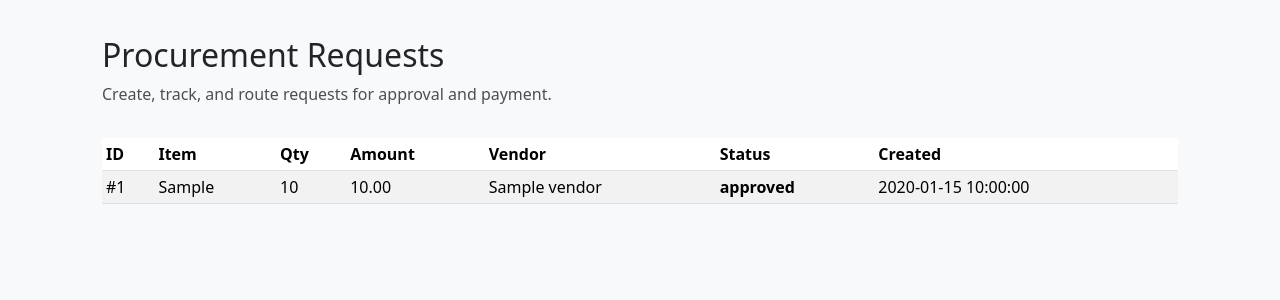
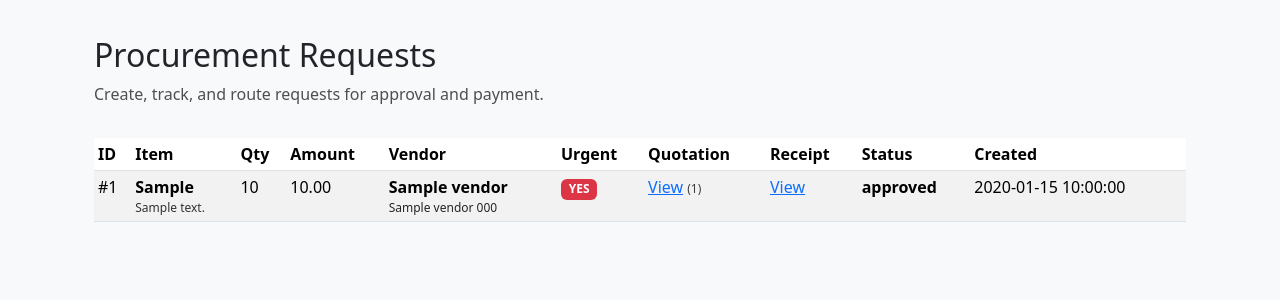
Before and after one commit to abraham-ofolu/queensmeal_procurement, a Flask app: page /procurement/ in a window 1280 px wide. Shown: the part 56-356 px from the top of the page. Run offline with Flask 3, Linux system fonts and the light colour scheme; a user stored in the database is signed in; tables that the repository leaves empty hold one stand-in row (values such as "Sample post").

Commit message:
Fix procurement request submit + restore quotation/receipt visibility

```diff
--- a/app/routes/procurement.py
+++ b/app/routes/procurement.py
@@ -1,4 +1,5 @@
 from datetime import datetime
+from decimal import Decimal, InvalidOperation
 
 from flask import Blueprint, render_template, request, redirect, url_for, flash
 from flask_login import login_required, current_user
@@ -7,8 +8,9 @@ from app.extensions import db
 from app.models.procurement_request import ProcurementRequest
 from app.models.procurement_quotation import ProcurementQuotation
 from app.models.vendor import Vendor
+from app.models.payment import Payment
 
-# Optional Cloudinary upload
+# Optional: Cloudinary upload (won't break app if Cloudinary isn't installed)
 try:
     import cloudinary.uploader
     CLOUDINARY_OK = True
@@ -18,11 +20,11 @@ except Exception:
 procurement_bp = Blueprint("procurement", __name__, url_prefix="/procurement")
 
 
-def _role():
+def _role() -> str:
     return (getattr(current_user, "role", "") or "").lower()
 
 
-def _require_role(*roles):
+def _require_role(*roles) -> bool:
     if _role() not in [r.lower() for r in roles]:
         flash("You are not allowed to access that page.", "danger")
         return False
@@ -32,71 +34,119 @@ def _require_role(*roles):
 @procurement_bp.route("/")
 @login_required
 def index():
-    requests_qs = ProcurementRequest.query.order_by(
-        ProcurementRequest.created_at.desc()
-    ).all()
+    requests_qs = (
+        ProcurementRequest.query
+        .order_by(ProcurementRequest.created_at.desc())
+        .all()
+    )
+
+    # For receipt links, we’ll show latest payment receipt if available
+    # (No heavy joins — just simple relationship access in template)
     return render_template("procurement/index.html", requests=requests_qs)
 
 
 @procurement_bp.route("/create", methods=["GET", "POST"])
 @login_required
 def create():
-    # 🔒 ONLY PROCUREMENT CAN CREATE
+    # Only procurement should create requests
     if not _require_role("procurement"):
         return redirect(url_for("procurement.index"))
 
-    if request.method == "POST":
+    vendors = Vendor.query.order_by(Vendor.name.asc()).all()
+
+    if request.method == "GET":
+        return render_template("procurement/create.html", vendors=vendors)
+
+    # POST — DO NOT allow hard crash: always handle errors
+    try:
         item = (request.form.get("item") or "").strip()
         description = (request.form.get("description") or "").strip() or None
-        quantity = request.form.get("quantity")
-        amount = request.form.get("amount")
-        vendor_id = request.form.get("vendor_id")
-        is_urgent = request.form.get("is_urgent") == "on"
 
-        if not item or not quantity or not amount or not vendor_id:
+        qty_raw = (request.form.get("quantity") or "").strip()
+        amount_raw = (request.form.get("amount") or "").strip()
+        vendor_id_raw = (request.form.get("vendor_id") or "").strip()
+
+        is_urgent = True if request.form.get("is_urgent") == "on" else False
+
+        quotation_file = request.files.get("quotation")  # optional
+
+        if not item or not qty_raw or not amount_raw or not vendor_id_raw:
             flash("Item, Quantity, Amount, and Vendor are required.", "danger")
-            return redirect(url_for("procurement.create"))
+            return render_template("procurement/create.html", vendors=vendors)
 
+        try:
+            quantity = int(qty_raw)
+            if quantity <= 0:
+                raise ValueError()
+        except Exception:
+            flash("Quantity must be a valid number greater than 0.", "danger")
+            return render_template("procurement/create.html", vendors=vendors)
+
+        try:
+            # store as Decimal to match Numeric columns
+            amount = Decimal(amount_raw)
+            if amount <= 0:
+                raise InvalidOperation()
+        except Exception:
+            flash("Amount must be a valid number greater than 0.", "danger")
+            return render_template("procurement/create.html", vendors=vendors)
+
+        try:
+            vendor_id = int(vendor_id_raw)
+        except Exception:
+            flash("Please select a valid vendor.", "danger")
+            return render_template("procurement/create.html", vendors=vendors)
+
+        vendor = Vendor.query.get(vendor_id)
+        if not vendor:
+            flash("Selected vendor not found.", "danger")
+            return render_template("procurement/create.html", vendors=vendors)
+
+        # Create the request first
         new_request = ProcurementRequest(
             item=item,
-            description=description,  # ✅ restored
-            quantity=int(quantity),
-            amount=float(amount),
-            vendor_id=int(vendor_id),
+            description=description,
+            quantity=quantity,
+            amount=amount,
+            vendor_id=vendor_id,
             is_urgent=is_urgent,
             status="pending",
-            created_at=datetime.utcnow()
+            created_at=datetime.utcnow(),
         )
+        db.session.add(new_request)
+        db.session.flush()  # get new_request.id without final commit
 
-        db.session.add(new_request)
-        db.session.flush()  # ensure ID exists
-
-        # 📎 Handle quotation upload
-        quotation_file = request.files.get("quotation")
-
+        # Optional quotation upload -> save ProcurementQuotation(file_path=secure_url)
         if quotation_file and quotation_file.filename:
             if not CLOUDINARY_OK:
-                flash("Quotation upload unavailable (Cloudinary not configured).", "warning")
+                # Save request anyway, just warn
+                flash("Request saved, but quotation upload is not available (Cloudinary not configured).", "warning")
             else:
                 try:
-                    upload = cloudinary.uploader.upload(
+                    res = cloudinary.uploader.upload(
                         quotation_file,
                         resource_type="auto",
-                        folder="queensmeal/procurement/quotations"
+                        folder="queensmeal/procurement/quotations",
                     )
-                    quotation = ProcurementQuotation(
-                        procurement_request_id=new_request.id,
-                        file_path=upload["secure_url"]
-                    )
-                    db.session.add(quotation)
+                    quotation_url = res.get("secure_url")
+                    if quotation_url:
+                        q = ProcurementQuotation(
+                            procurement_request_id=new_request.id,
+                            file_path=quotation_url,
+                            created_at=datetime.utcnow(),
+                        )
+                        db.session.add(q)
+                    else:
+                        flash("Request saved, but quotation upload returned no URL.", "warning")
                 except Exception as e:
-                    db.session.rollback()
-                    flash(f"Quotation upload failed: {e}", "danger")
-                    return redirect(url_for("procurement.create"))
+                    # Save request anyway, just warn
+                    flash(f"Request saved, but could not save quotation: {e}", "warning")
 
         db.session.commit()
         flash("Request submitted successfully.", "success")
         return redirect(url_for("procurement.index"))
 
-    vendors = Vendor.query.order_by(Vendor.name.asc()).all()
-    return render_template("procurement/create.html", vendors=vendors)
+    except Exception as e:
+        db.session.rollback()
+        flash(f"Could not save request: {e}", "danger")
+        return render_template("procurement/create.html", vendors=vendors)
--- a/app/templates/procurement/index.html
+++ b/app/templates/procurement/index.html
@@ -1,6 +1,6 @@
 {% extends "base.html" %}
 {% block content %}
-<div class="container" style="max-width: 1100px;">
+<div class="container" style="max-width: 1200px;">
 
   <div style="display:flex; justify-content:space-between; align-items:center; margin-top:12px;">
     <div>
@@ -24,30 +24,72 @@
           <th>Qty</th>
           <th>Amount</th>
           <th>Vendor</th>
+          <th>Urgent</th>
+          <th>Quotation</th>
+          <th>Receipt</th>
           <th>Status</th>
           <th>Created</th>
         </tr>
       </thead>
+
       <tbody>
         {% for r in requests %}
         <tr>
           <td>#{{ r.id }}</td>
-          <td>{{ r.item }}</td>
+          <td>
+            <div><b>{{ r.item }}</b></div>
+            {% if r.description %}
+              <div style="font-size: 12px; opacity:0.8;">{{ r.description }}</div>
+            {% endif %}
+          </td>
           <td>{{ r.quantity }}</td>
           <td>{{ r.amount }}</td>
-          <td>{{ r.vendor.name if r.vendor else '-' }}</td>
+          <td>
+            {% if r.vendor %}
+              <div><b>{{ r.vendor.name }}</b></div>
+              <div style="font-size:12px; opacity:0.85;">
+                {{ r.vendor.bank_name or '' }} {{ r.vendor.account_number or '' }}
+              </div>
+            {% else %}
+              -
+            {% endif %}
+          </td>
+          <td>{% if r.is_urgent %}<span class="badge bg-danger">YES</span>{% else %}-{% endif %}</td>
+
+          <td>
+            {% if r.quotations and r.quotations|length > 0 %}
+              <a href="{{ r.quotations[0].file_path }}" target="_blank">View</a>
+              <span style="font-size:12px; opacity:0.75;">({{ r.quotations|length }})</span>
+            {% else %}
+              -
+            {% endif %}
+          </td>
+
+          <td>
+            {% if r.payments and r.payments|length > 0 %}
+              {% set p = r.payments[-1] %}
+              {% if p.receipt_url %}
+                <a href="{{ p.receipt_url }}" target="_blank">View</a>
+              {% else %}
+                -
+              {% endif %}
+            {% else %}
+              -
+            {% endif %}
+          </td>
+
           <td><b>{{ r.status }}</b></td>
           <td>{{ r.created_at }}</td>
         </tr>
         {% endfor %}
+
         {% if requests|length == 0 %}
         <tr>
-          <td colspan="7">No requests yet.</td>
+          <td colspan="10">No requests yet.</td>
         </tr>
         {% endif %}
       </tbody>
     </table>
   </div>
-
 </div>
 {% endblock %}
```
Also changed, not shown: app/templates/procurement/create.html (+13 -10 lines).
